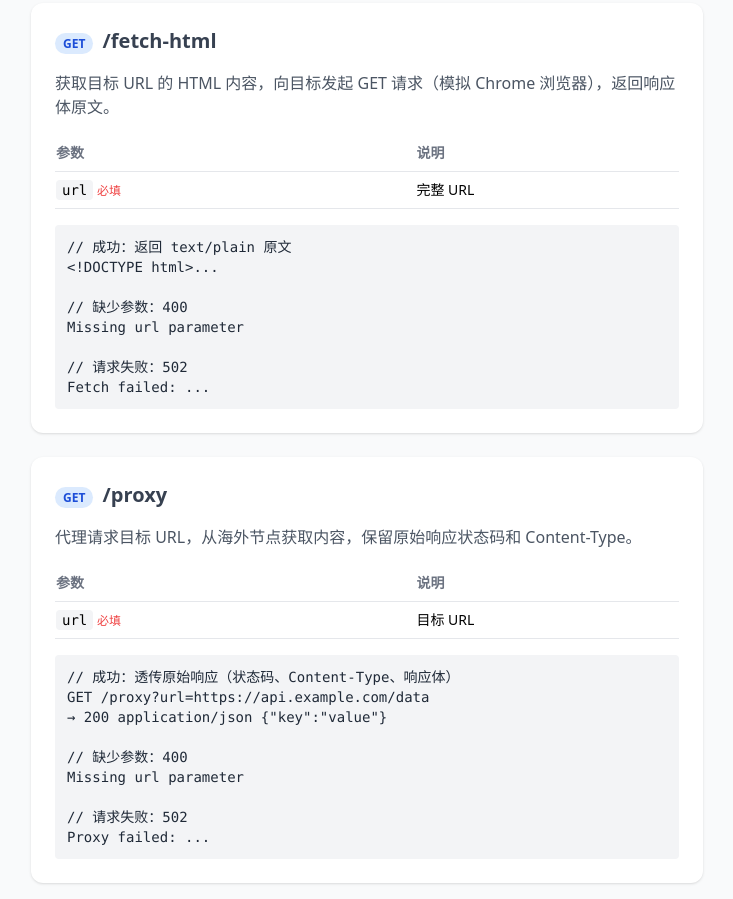
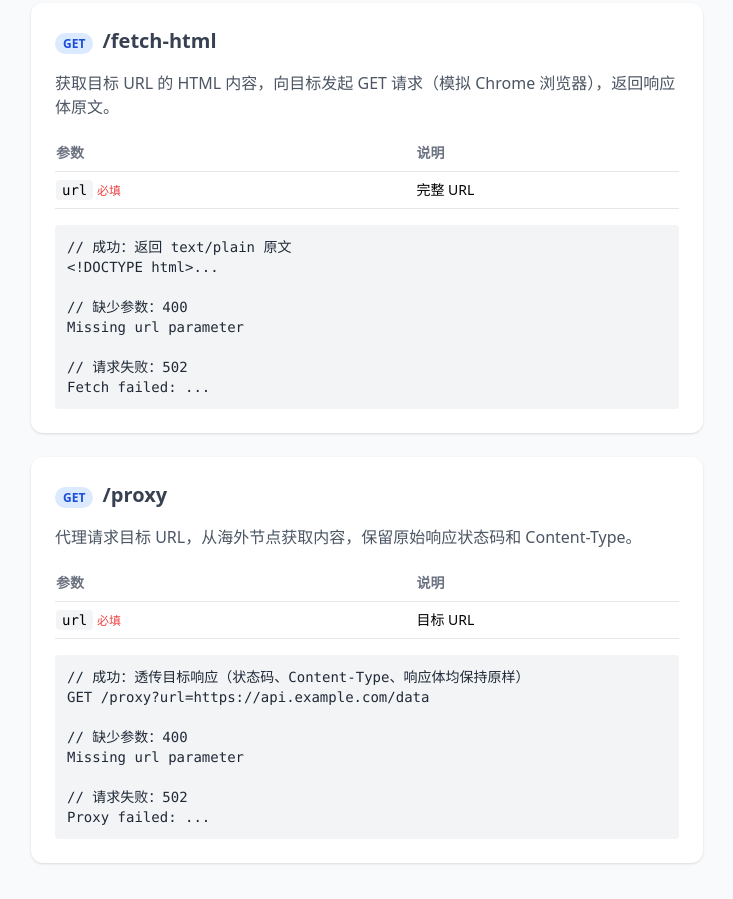
Before and after one commit to Y80/bmm-cf-workers, a website: page public/index.html in a window 1280 px wide. Shown: the part 816-1715 px from the top of the page, without its empty margins (273-1006 px from the left). Drawn offline with nearby package versions, Linux system fonts and the light colour scheme.

Commit message:
docs: fix /proxy example in API docs

```diff
--- a/public/index.html
+++ b/public/index.html
@@ -73,9 +73,8 @@ Fetch failed: ...</pre>
         <tr class="border-b border-gray-200"><th class="text-left py-2 pr-4 text-gray-500 font-semibold">参数</th><th class="text-left py-2 text-gray-500 font-semibold">说明</th></tr>
         <tr class="border-b border-gray-200"><td class="py-2 pr-4"><code class="bg-gray-100 rounded px-1.5 py-0.5 text-sm">url</code> <span class="text-red-500 text-xs">必填</span></td><td class="py-2">目标 URL</td></tr>
       </table>
-      <pre class="bg-gray-100 rounded p-3 text-sm text-gray-800">// 成功：透传原始响应（状态码、Content-Type、响应体）
+      <pre class="bg-gray-100 rounded p-3 text-sm text-gray-800">// 成功：透传目标响应（状态码、Content-Type、响应体均保持原样）
 GET /proxy?url=https://api.example.com/data
-→ 200 application/json {"key":"value"}
 
 // 缺少参数：400
 Missing url parameter
```
